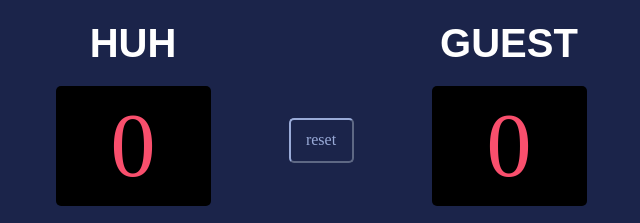
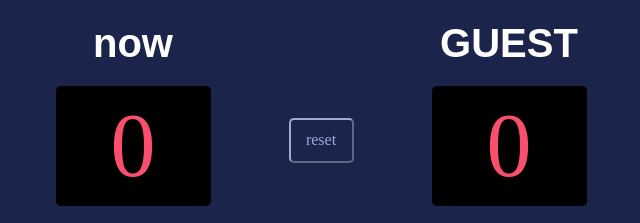
Before and after one commit to RealChoki/My-Projects, a browser extension: page Scoreboard/index.html in a window 1280 px wide. Shown: the top 223 px of the page, 319-959 px from the left. Drawn offline with nearby package versions, Linux system fonts and the light colour scheme.

Commit message:
Update index.html

```diff
--- a/Scoreboard/index.html
+++ b/Scoreboard/index.html
@@ -5,7 +5,7 @@
     <body>
         <div class="container">
             <div class="home">
-                <h2>HUH</h2>
+                <h2>now</h2>
                 <h1 id="first-el">0</h1>
                 <button onclick=add1()>+1</button>
                 <button onclick=add2()>+2</button>
```
